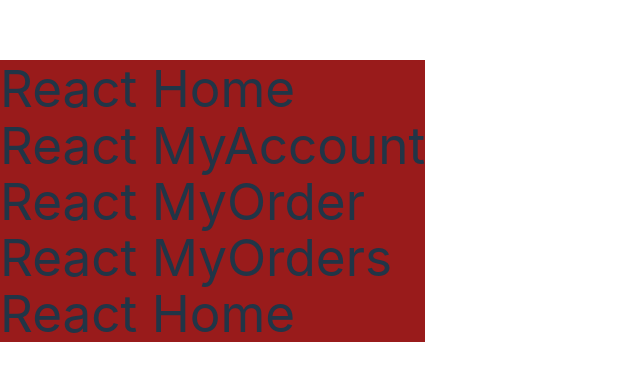
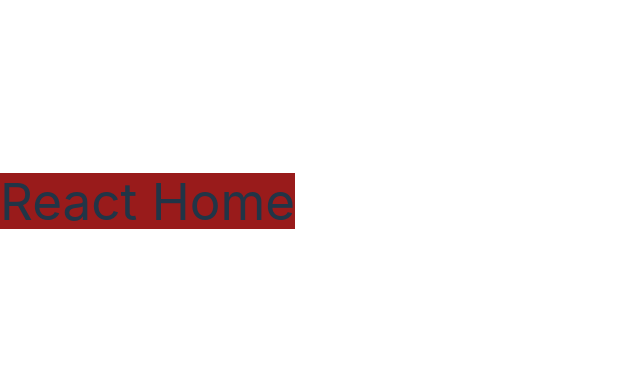
Before and after one commit to GarciaJared/Ecommerce_training, a React (Vite) app: page / in a window 1280 px wide. Shown: the part 199-580 px from the top of the page, without its empty margins (0-640 px from the left). Built offline with nearby package versions, Linux system fonts and the light colour scheme.

Commit message:
add react router dom

```diff
--- a/package.json
+++ b/package.json
@@ -11,7 +11,8 @@
   },
   "dependencies": {
     "react": "^18.2.0",
-    "react-dom": "^18.2.0"
+    "react-dom": "^18.2.0",
+    "react-router-dom": "^6.14.1"
   },
   "devDependencies": {
     "@types/react": "^18.2.14",
--- a/src/Pages/App/App.jsx
+++ b/src/Pages/App/App.jsx
@@ -1,27 +1,32 @@
+import { useRoutes, BrowserRouter } from "react-router-dom";
 import Home from "../Home/Home";
-import MyAccount from "../MyAccount/MyAccount"
-import MyOrder from '../MyOrder/MyOrder';
-import MyOrders from '../MyOrders/MyOrders';
+import MyAccount from "../MyAccount/MyAccount";
+import MyOrder from "../MyOrder/MyOrder";
+import MyOrders from "../MyOrders/MyOrders";
 // import { NotFound } from "../NotFound/NotFound";
-// import { SignIn } from "../Signin/SignIn";
+import SignIn from "../Signin/SignIn";
 import "./App.css";
 
-function App() {
+const AppRoutes = () => {
+  let routes = useRoutes([
+    { path: "/", element: <Home /> },
+    { path: "/", element: <MyAccount /> },
+    { path: "/MyOrder", element: <MyOrder /> },
+    { path: "/MyOrders", element: <MyOrders /> },
+    { path: "/SignIn", element: <SignIn /> },
+    //{path: "/*",element: <NotFound />}
+  ]); //obj to save routes
+  return routes;
+};
+
+const App = () => {
   return (
     <>
-      <div className="bg-red-800	">
-        <Home></Home>
-
-        <MyAccount></MyAccount>
-
-        <MyOrder></MyOrder>
-
-        <MyOrders></MyOrders>
-
-        <Home></Home>
-      </div>
+      <BrowserRouter>
+        <AppRoutes />
+      </BrowserRouter>
     </>
   );
-}
+};
 
 export default App;
--- a/src/Pages/Signin/SignIn.jsx
+++ b/src/Pages/Signin/SignIn.jsx
@@ -10,4 +10,4 @@ function SignIn() {
   );
 }
 
-export default { SignIn };
+export default SignIn ;
```
Also changed, not shown: 1 other file (tests, documents, lock files or other folders).
